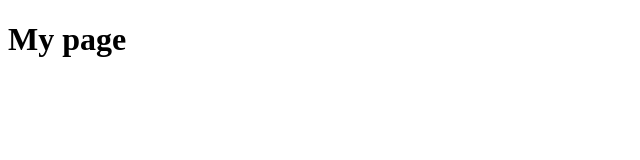
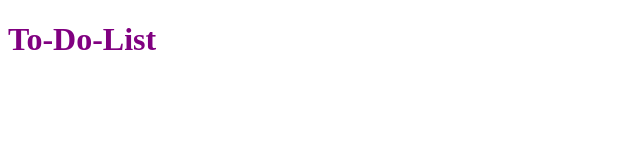
Before and after one commit to jds167/SDI-20-To-Do-ListWorkshop, a plain HTML site: page index.html in a window 1280 px wide. Shown: the whole page, without its empty margins (0-640 px from the left). Drawn offline with Linux system fonts and the light colour scheme.

```diff
--- a/index.html
+++ b/index.html
@@ -3,11 +3,11 @@
 <head>
     <meta charset="UTF-8">
     <meta name="viewport" content="width=device-width, initial-scale=1.0">
+    <title>To-Do List</title>
     <link rel="stylesheet" href="./style.css">
-    <title>Document</title>
 </head>
 <body>
-    <h1>My page</h1>
+    <h1>To-Do-List</h1>
     <script src="./index.js"></script>
 </body>
 </html>
--- a/style.css
+++ b/style.css
@@ -0,0 +1,3 @@
+h1 {
+    color: purple;
+}
```
Also changed, not shown: 1 other file.
